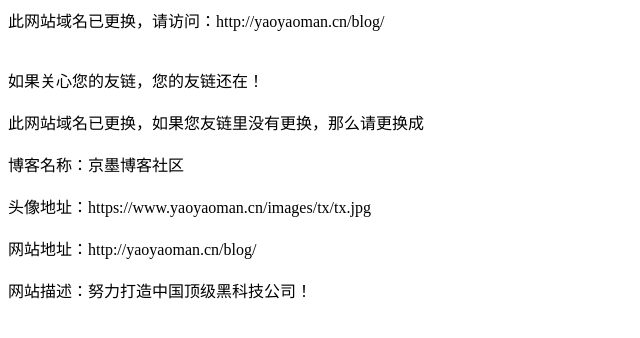
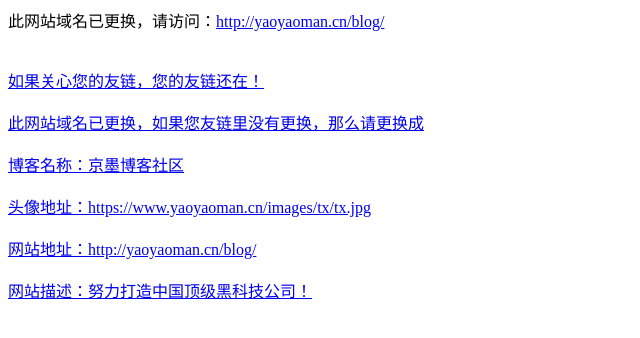
Before and after one commit to super-tongyao/blog.github.io, a plain HTML site: page index.html in a window 1280 px wide. Shown: the whole page, without its empty margins (0-640 px from the left). Drawn offline with Linux system fonts and the light colour scheme.

Commit message:
Create index.html

```diff
--- a/index.html
+++ b/index.html
@@ -10,7 +10,7 @@
 <body>
 
 
-	此网站域名已更换，请访问：http://yaoyaoman.cn/blog/<br><br><br>
+	此网站域名已更换，请访问：<a href="http://yaoyaoman.cn/blog/">http://yaoyaoman.cn/blog/<br><br><br>
 
     如果关心您的友链，您的友链还在！<br><br>
 
```
